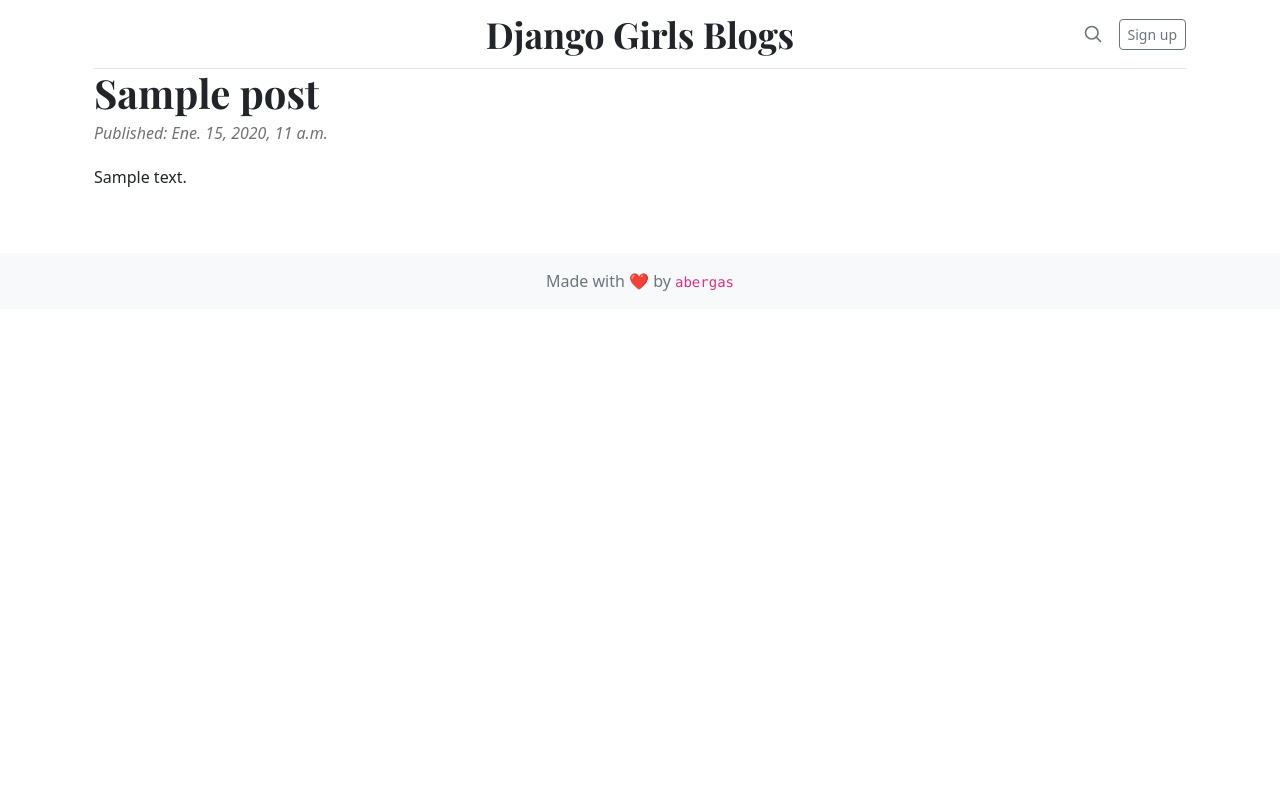
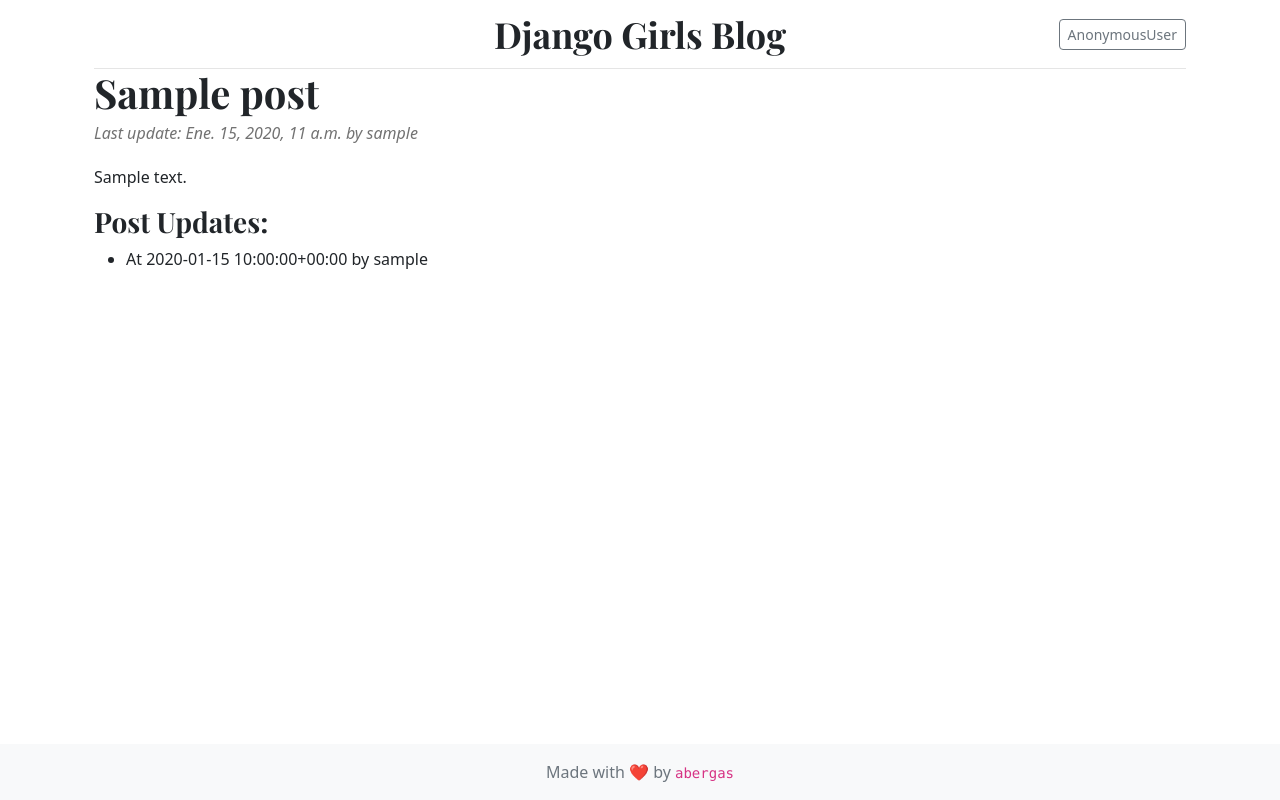
Before and after one commit to metabig/test, a Django app: page /post/1/ in a window 1280 px wide. Run offline with Django 3.2, Linux system fonts and the light colour scheme; tables that the repository leaves empty hold one stand-in row (values such as "Sample post").

Commit message:
[DjangoOOPs] EJ2.0 Finished

```diff
--- a/blog/admin.py
+++ b/blog/admin.py
@@ -1,4 +1,5 @@
 from django.contrib import admin
-from .models import Post
+from .models import Post, PostUpdate
 
 admin.site.register(Post)
+admin.site.register(PostUpdate)
--- a/blog/models.py
+++ b/blog/models.py
@@ -5,20 +5,32 @@
 
 
 class Post(models.Model):
-    author = models.ForeignKey(settings.AUTH_USER_MODEL, on_delete=models.CASCADE)
+    author = models.ForeignKey(
+        settings.AUTH_USER_MODEL, on_delete=models.CASCADE)
+
     title = models.CharField(max_length=200)
     text = models.TextField()
     created_date = models.DateTimeField(
-            default=timezone.now)
+        default=timezone.now)
     published_date = models.DateTimeField(
-            blank=True, null=True)
+        blank=True, null=True)
 
     def publish(self):
         self.published_date = timezone.now()
         self.save()
 
     def get_absolute_url(self):
-        return reverse('post_detail', kwargs={'pk': self.kwargs['pk'],})
+        return reverse('post_detail', kwargs={'pk': self.kwargs['pk'], })
 
     def __str__(self):
         return self.title
+
+
+class PostUpdate(models.Model):
+    post = models.ForeignKey(Post, on_delete=models.CASCADE)
+    update_date = models.DateTimeField(auto_now_add=True)
+    author = models.ForeignKey(
+        settings.AUTH_USER_MODEL, on_delete=models.CASCADE)
+
+    def __str__(self):
+        return "At {time} by {author}".format(time=self.update_date, author=self.author)
--- a/blog/static/css/blog.css
+++ b/blog/static/css/blog.css
@@ -1,4 +1,8 @@
 /* stylelint-disable selector-list-comma-newline-after */
+
+html {
+    height: 100%;
+}
 
 .blog-header {
     border-bottom: 1px solid #e5e5e5;
--- a/blog/templates/blog/base.html
+++ b/blog/templates/blog/base.html
@@ -2,8 +2,7 @@
 <!DOCTYPE html>
 <html lang="es">
     <head>
-        <meta name="description"
-              content="Django girls blog example"/>
+        <meta name="description" content="Django girls blog example"/>
         <meta charset=UTF-8/>
         <meta name="keywords" content="blog"/>
         <title>Django Girls blog</title>
@@ -26,35 +25,23 @@
                 <header class="blog-header lh-1 py-3">
                     <div class="row flex-nowrap justify-content-between align-items-center">
                         <div class="col-4 pt-1">
-                        {% if user.is_authenticated %}
-                            <a class="link-secondary" href="{% url 'post_new' %}">Add post</a>
-                        {% endif %}</div>
+                            {% if user.is_authenticated %}
+                                <a class="link-secondary" href="{% url 'post_new' %}">Add post</a>
+                            {% endif %}
+                        </div>
                         <div class="col-4 text-center">
-                            <a class="blog-header-logo text-dark text-decoration-none" href="{% url 'post_list' %}">Django Girls Blogs</a>
+                            <a class="blog-header-logo text-dark text-decoration-none"
+                               href="{% url 'post_list' %}">Django Girls Blog</a>
                         </div>
                         <div class="col-4 d-flex justify-content-end align-items-center">
-                            <a class="link-secondary" href="#" aria-label="Search">
-                                <svg xmlns="http://www.w3.org/2000/svg"
-                                     width="20"
-                                     height="20"
-                                     fill="none"
-                                     stroke="currentColor"
-                                     stroke-linecap="round"
-                                     stroke-linejoin="round"
-                                     stroke-width="2"
-                                     class="mx-3"
-                                     role="img"
-                                     viewBox="0 0 24 24">
-                                    <title>Search</title><circle cx="10.5" cy="10.5" r="7.5"/>
-                                    <path d="M21 21l-5.2-5.2"/>
-                                </svg>
-                            </a>
-                            <a class="btn btn-sm btn-outline-secondary" href="#">Sign up</a>
+                            <a class="btn btn-sm btn-outline-secondary" href="{{ '/admin' }}">{% firstof user "Sign up" %}</a>
                         </div>
                     </div>
                 </header>
                 {% block content %}
                 {% endblock content %}
+                {% block popup %}
+                {% endblock popup %}
             </div>
         </main>
         <footer class="footer mt-auto py-3 bg-light text-center">
--- a/blog/templates/blog/post_detail.html
+++ b/blog/templates/blog/post_detail.html
@@ -1,12 +1,17 @@
 {% extends "blog/base.html" %}
 {% block content %}
     <article class="blog-post">
+        <h2 class="blog-post-title mb-1">
+            <a class="text-decoration-none text-reset"
+               href="{% url 'post_detail' pk=post.pk %}">{{ post.title }}</a>
+        </h2>
         {% if post.published_date %}
-        <h2 class="blog-post-title mb-1">
-            <a class="text-decoration-none text-reset" href="{% url 'post_detail' pk=post.pk %}">{{ post.title }}</a>
-        </h2>
+            <p class="blog-post-meta">Last update: {{ post.published_date }} by {{ post.author }}</p>
         {% endif %}
-        <p class="blog-post-meta">Published: {{ post.published_date }}</p>
         <p>{{ post.text|linebreaksbr }}</p>
+        <h3>Post Updates:</h3>
+        <ul>
+            {% for update in updates %}<li>{{ update }}</li>{% endfor %}
+        </ul>
     </article>
 {% endblock content %}
--- a/blog/urls.py
+++ b/blog/urls.py
@@ -6,4 +6,6 @@
     path('post/<int:pk>/', views.postDetail.as_view(), name='post_detail'),
     path('post/new/', views.postCreate.as_view(), name='post_new'),
     path('post/<int:pk>/edit/', views.postUpdate.as_view(), name='post_edit'),
+    path('post/<pk>/remove/', views.postDelete.as_view(), name='post_delete'),
+    path('post/<pk>/publish/', views.post_publish, name='post_publish'),
 ]
--- a/blog/views.py
+++ b/blog/views.py
@@ -1,13 +1,11 @@
-from django.http import HttpResponseRedirect
-from django.shortcuts import render, get_object_or_404, redirect
-from django.core.paginator import Paginator
+from django.shortcuts import get_object_or_404, redirect, render
 from django.urls import reverse
 from django.utils import timezone
 
 from blog.forms import PostForm
-from .models import Post
+from .models import Post, PostUpdate
 from django.views.generic.list import ListView
-from django.views.generic.edit import UpdateView
+from django.views.generic.edit import UpdateView, DeleteView
 from django.views.generic import DetailView, CreateView
 
 
@@ -18,16 +16,16 @@
     template_name = 'blog/post_list.html'
 
     def get_queryset(self):
-        return Post.objects.filter(published_date__lte=timezone.now()).order_by('published_date')
+        return Post.objects.filter(created_date__lte=timezone.now()).order_by('-created_date')
 
 
 class postDetail(DetailView):
     model = Post
-    #context_object_name: 'post'
 
-# def post_detail(request, pk):
-#     post = get_object_or_404(Post, pk=pk)
-#     return render(request, 'blog/post_detail.html', {'post': post})
+    def get_context_data(self, **kwargs):
+        context = super(postDetail, self).get_context_data(**kwargs)
+        context['updates'] = PostUpdate.objects.filter(post=context['post'])
+        return context
 
 
 class postCreate(CreateView):
@@ -36,15 +34,15 @@
     form_class = PostForm
 
     def form_valid(self, form):
-        print(form)
         form.instance.author = self.request.user
-        form.instance.published_date = timezone.now()
         result = super().form_valid(form)
+        update = PostUpdate(
+            post=self.object, update_date=timezone.now(), author=self.request.user)
+        update.save()
         return result
 
     def get_success_url(self):
         return reverse('post_detail', kwargs={'pk': self.object.pk})
-        # return HttpResponseRedirect(reverse('post_detail', kwargs={'pk': self.object.pk}))
 
 
 class postUpdate(UpdateView):
@@ -52,5 +50,25 @@
     template_name_suffix = '_edit'
     form_class = PostForm
 
+    def form_valid(self, form):
+        now = timezone.now()
+        form.instance.author = self.request.user
+        result = super().form_valid(form)
+        update = PostUpdate(
+            post=self.object, update_date=now, author=self.request.user)
+        update.save()
+        return result
+
     def get_success_url(self):
         return reverse('post_detail', kwargs={'pk': self.object.pk})
+
+
+class postDelete(DeleteView):
+    model = Post
+    success_url = "/"
+
+
+def post_publish(request, pk):
+    post = get_object_or_404(Post, pk=pk)
+    post.publish()
+    return redirect('post_detail', pk=pk)
```
Also changed, not shown: blog/templates/blog/post_confirm_delete.html (added, +9 -0 lines), blog/templates/blog/post_list.html (+19 -2 lines), blog/migrations/0002_postupdateregister.py (added), blog/migrations/0003_rename_postupdateregister_postupdate.py (added).
